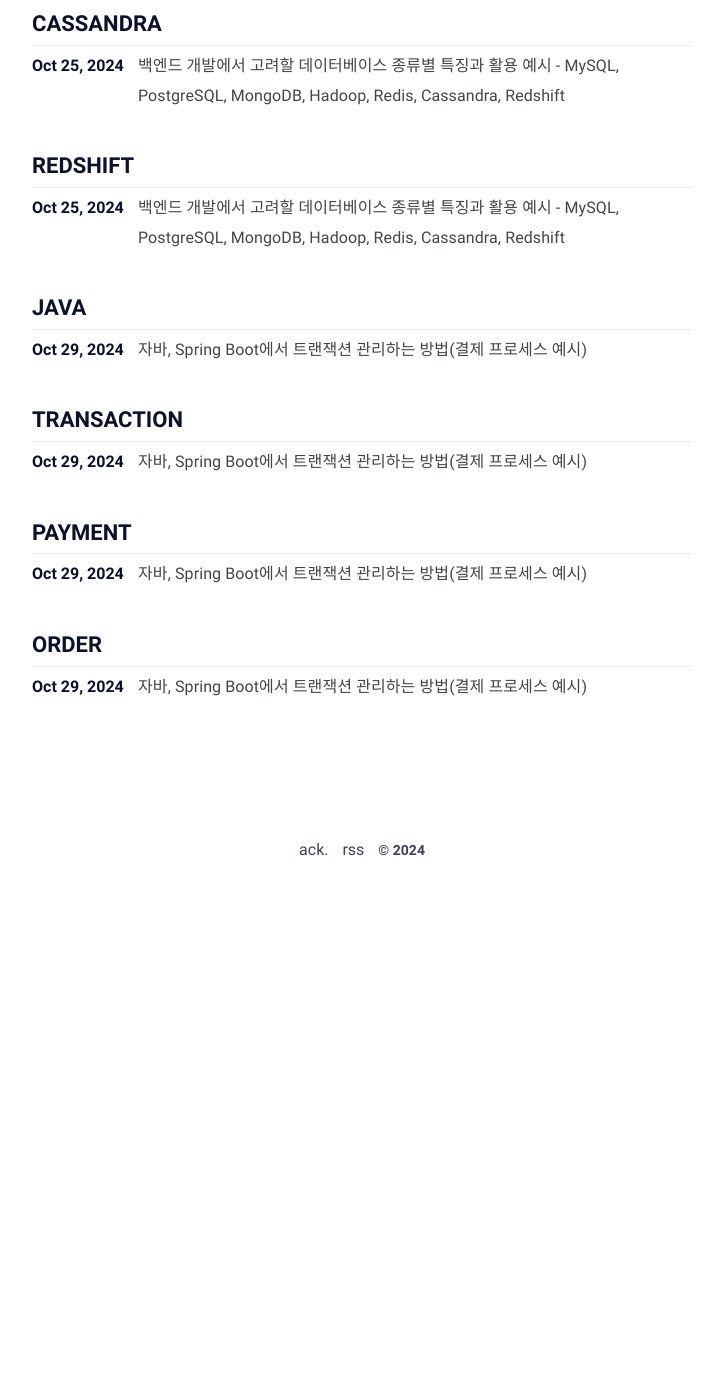
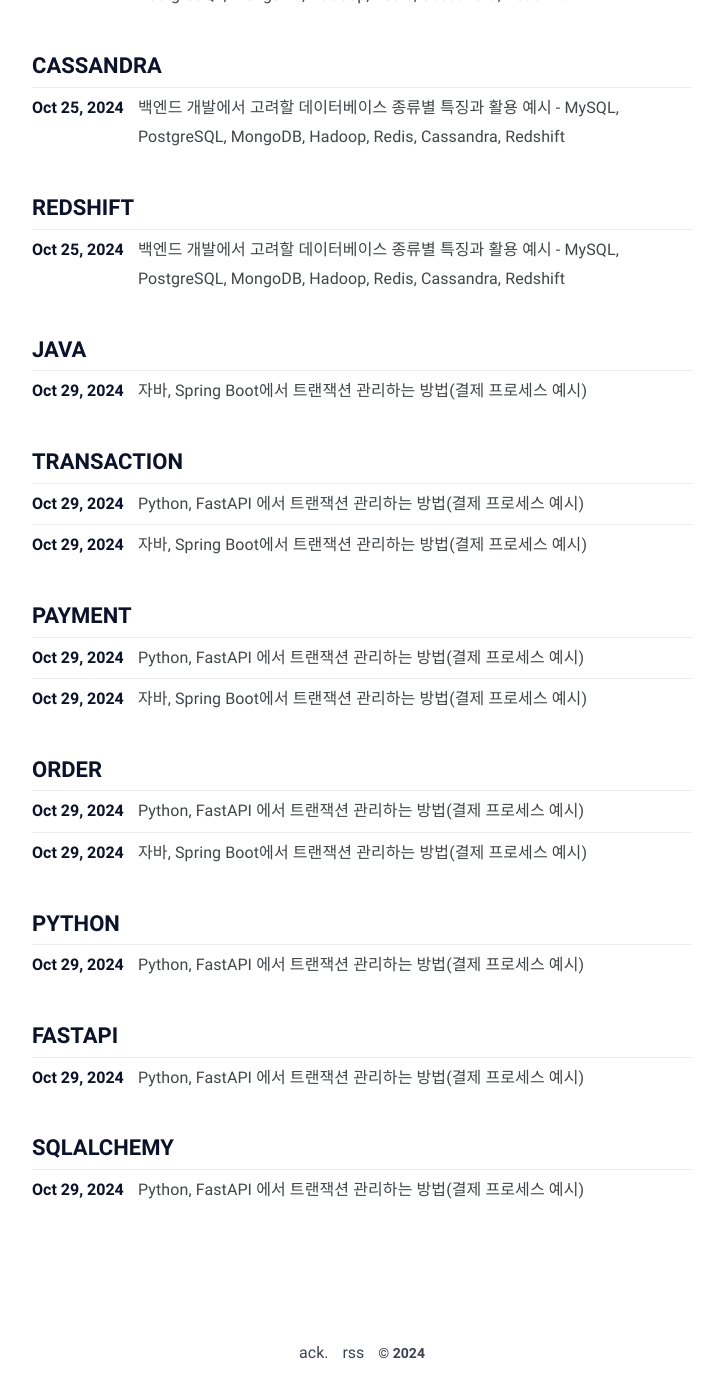
Before and after one commit to jd6186/jd6186.github.io, a Jekyll site: the page built from tags.html, in a window 1280 px wide and 1400 px high, scrolled down 5346 px. Shown: the whole window, without its empty margins (278-1001 px from the left). Built offline with Jekyll 4.4.1, drawn with Linux system fonts in a browser that asks for light colours; before the commit the page ends 6243 px from its top, so only the background shows below that; part of the change alters nothing that is shown; some of the changed text lies outside the part shown.

Commit message:
feat: Python, FastAPI에서 Transaction 관리 방법

````diff
--- a/_posts/BackEnd/Java/2024-10-29-Transaction.md
+++ b/_posts/BackEnd/Java/2024-10-29-Transaction.md
@@ -303,15 +303,7 @@ public class PaymentService {
 각 단계는 트랜잭션 관리가 필요하며, 특히 외부 결제 시스템에서 실패 시에는 모든 작업을 롤백해야 합니다.
 <br/><br/>
 
-### 2. 테이블 설계 (간략히)
-- `Users` : 사용자 정보와 포인트 잔액
-- `Orders` : 주문 정보와 결제 상태
-- `Payments` : 결제 정보와 결제 상태
-- `Discounts` : 할인 쿠폰 정보
-- `TransactionLogs` : 트랜잭션 로그
-  <br/><br/>
-
-### 3. 코드 예시: 결제 API의 트랜잭션 처리
+### 2. 코드 예시: 결제 API의 트랜잭션 처리
 ```java
 import org.springframework.stereotype.Service;
 import org.springframework.transaction.annotation.Transactional;
@@ -395,7 +387,7 @@ public class PaymentService {
 ```
 <br/><br/>
 
-### 트랜잭션 처리 단계
+#### 트랜잭션 처리 단계
 1. **사용자 포인트 차감**
     - 포인트 잔액을 차감하고, 사용자 정보를 업데이트합니다.
     - 이 작업이 실패하면 결제 전체가 롤백됩니다.
@@ -413,7 +405,7 @@ public class PaymentService {
 5. **트랜잭션 로그 생성**
     - 결제가 성공적으로 완료되면 트랜잭션 로그에 기록하여 결제 내역을 추적합니다.
 
-### 중요 부분 요약 설명
+#### 중요 부분 요약 설명
 - **독립 트랜잭션**: 외부 결제 시스템 호출과 같은 외부 작업은 실패 확률이 높으므로 `Propagation.REQUIRES_NEW` 트랜잭션으로 관리합니다. 이를 통해 외부 결제 실패 시 전체 롤백이 쉽게 관리됩니다.
 - **전체 트랜잭션 롤백**: 외부 결제에서 실패하면 `processPayment`의 트랜잭션도 모두 롤백됩니다. 이는 결제 과정에서 발생할 수 있는 불일치를 방지하는 역할을 합니다.
 - **예외 처리**: 결제 실패나 외부 호출 실패 시 적절한 예외를 발생시켜 사용자에게 알리고, 필요한 경우 오류를 기록할 수 있습니다.
@@ -424,9 +416,9 @@ public class PaymentService {
 
 트랜잭션의 기본 개념부터 @Transactional 애너테이션의 다양한 속성 설정, 그리고 실무에서 자주 사용되는 트랜잭션 관리 예시까지 다룰려고 노력했는데 도움이 되었으면 좋겠습니다 ^^
 
-트랜잭션이 데이터 일관성을 유지하는 데 얼마나 중요한 역할을 하는지 인지하셨으면 좋겠구요.
+트랜잭션이 데이터 일관성을 유지하는데 얼마나 중요한 역할을 하는지 인지하셨으면 좋겠구요.
 
-Spring Boot를 통해 안정적이고 견고한 결제 시스템을 구축하고자 하는 분들에게 도움이 되었기를 바랍니다.
+Spring Boot를 통해 안정적이고 견고한 시스템을 구축하고자 하는 분들에게 도움이 되었기를 바랍니다.
 
 긴 글 읽어주셔서 감사합니다! 궁금한 점이나 더 알고 싶은 내용이 있다면 언제든지 댓글로 남겨주세요.
 <br/><br/><br/><br/>
--- /dev/null
+++ b/_posts/BackEnd/Python/2024-10-29-FastAPI_Transaction.md
@@ -0,0 +1,452 @@
+---
+layout: post
+title: "Python, FastAPI 에서 트랜잭션 관리하는 방법(결제 프로세스 예시)"
+tags: [BackEnd, Python, FastAPI, SQLAlchemy, Transaction, Payment, Order]
+---
+
+# Intro
+안녕하세요 Noah입니다.
+
+오늘은 FastAPI와 Python에서 트랜잭션 관리하는 방법에 대해 알아보겠습니다.
+
+트랜잭션은 데이터베이스 연산이 여러 작업으로 구성될 때 전체 작업이 성공해야만 변경 사항을 반영하고, 실패 시에는 이전 상태로 복구(rollback)하여 데이터 일관성을 유지하는 중요한 역할을 합니다.
+
+Python에서는 FastAPI와 함께 SQLAlchemy를 사용하여 트랜잭션을 쉽게 관리할 수 있습니다. SQLAlchemy의 `Session` 객체를 통해 트랜잭션을 시작하고 `commit()` 또는 `rollback()`을 사용하여 트랜잭션을 제어할 수 있습니다.
+
+아래에서 트랜잭션을 설정하고 사용하는 예제와 함께 트랜잭션 관리 방법을 자세히 설명하겠습니다.
+
+이제부터 시작해보겠습니다.
+<br/><br/><br/><br/>
+
+# 목차
+
+<br/><br/><br/><br/>
+
+## 기본 Transaction 관리 방법
+### 1. 트랜잭션 설정
+SQLAlchemy의 `Session`을 사용하여 트랜잭션을 관리합니다. `session.commit()`을 통해 변경 사항을 반영하고, 예외 발생 시 `session.rollback()`을 호출하여 트랜잭션을 취소할 수 있습니다.
+
+```python
+from sqlalchemy.orm import Session
+from models import User, Order
+
+def create_user_and_place_order(db: Session, user_data, order_data):
+    new_user = User(**user_data)
+    db.add(new_user)
+    new_order = Order(**order_data)
+    db.add(new_order)
+
+    try:
+        db.commit()  # 모든 데이터가 성공적으로 저장되면 트랜잭션을 커밋
+    except Exception as e:
+        db.rollback()  # 에러 발생 시 롤백
+        raise e
+
+```
+
+<br/><br/>
+
+### 2. Isolation Level 설정 예시
+트랜잭션 격리 수준을 설정하여 트랜잭션 간 데이터 일관성 문제를 제어할 수 있습니다.
+
+예를 들어, `SERIALIZABLE`로 설정하면 동시에 같은 데이터를 읽거나 쓸 수 없도록 가장 높은 수준의 일관성을 제공합니다.
+
+```python
+from sqlalchemy import create_engine
+from sqlalchemy.orm import sessionmaker
+
+# 트랜잭션 격리 수준을 설정하여 세션 생성
+engine = create_engine("postgresql://user:password@localhost/dbname", isolation_level="SERIALIZABLE")
+SessionLocal = sessionmaker(autocommit=False, autoflush=False, bind=engine)
+
+```
+
+<br/><br/>
+
+### 3. 트랜잭션 테스트 및 롤백 확인
+테스트 코드에서도 트랜잭션을 사용할 수 있으며, 테스트 완료 후 기본적으로 롤백되도록 설정하여 데이터베이스 상태를 원상 복구할 수 있습니다.
+
+```python
+from sqlalchemy.orm import Session
+from fastapi.testclient import TestClient
+from main import app, get_db
+
+client = TestClient(app)
+
+def test_create_user_and_place_order(db: Session):
+    user_data = {"name": "John", "email": "john@example.com"}
+    order_data = {"amount": 100}
+
+    response = client.post("/create_user_order", json={"user": user_data, "order": order_data})
+    assert response.status_code == 200
+
+```
+
+테스트가 종료되면 데이터베이스는 롤백되며 실제로 변경 사항이 반영되지 않습니다.
+<br/><br/><br/><br/>
+
+## 결제 프로세스에서 트랜잭션 관리해보기
+결제 프로세스를 설계하고 구현할 때는 여러 단계가 연관되며 모든 작업이 성공적으로 완료되어야 데이터 일관성을 유지할 수 있습니다.
+<br/><br/>
+
+### 1. 결제와 관련된 테이블 설계
+결제 프로세스에서 필요한 주요 테이블은 사용자, 주문, 결제, 결제 상태, 포인트/할인 정보 등을 포함합니다.
+
+#### 테이블 설계
+1. **Users** (사용자 정보)
+- `user_id`: 사용자 ID (PK)
+- `name`: 사용자 이름
+- `balance`: 사용자 잔액
+1. **Orders** (주문 정보)
+- `order_id`: 주문 ID (PK)
+- `user_id`: 사용자 ID (FK)
+- `total_amount`: 총 주문 금액
+1. **Payments** (결제 정보)
+- `payment_id`: 결제 ID (PK)
+- `order_id`: 주문 ID (FK)
+- `amount`: 결제 금액
+- `status`: 결제 상태 (예: "PENDING", "COMPLETED")
+- `created_at`: 결제 시도 일자
+  <br/><br/>
+
+### 2. 트랜잭션을 구분하여 관리하는 이유
+결제는 여러 단계로 나뉘며, 각 단계가 성공적으로 처리되지 않으면 이후의 작업을 중단하고 이전 상태로 되돌려야 합니다.
+
+#### 트랜잭션 구분 방식
+1. **주문 생성 트랜잭션**: 주문을 생성하여 결제 전 준비 상태로 저장.
+2. **결제 초기화 트랜잭션**: 결제 상태를 "PENDING"으로 설정.
+3. **결제 승인 및 트랜잭션 처리 트랜잭션**: 결제가 성공되면 상태를 "COMPLETED"로 변경.
+   <br/><br/>
+
+### 3. 트랜잭션 관리 코드 예시
+아래는 결제 트랜잭션 관리 예제 코드입니다.
+
+```python
+from sqlalchemy.orm import Session
+from models import Order, Payment
+
+def create_order(db: Session, order_data):
+    new_order = Order(**order_data)
+    db.add(new_order)
+    db.commit()
+    return new_order
+
+def initiate_payment(db: Session, order_id, amount):
+    payment = Payment(order_id=order_id, amount=amount, status="PENDING")
+    db.add(payment)
+    db.commit()
+    return payment
+
+def complete_payment(db: Session, payment_id):
+    payment = db.query(Payment).filter(Payment.payment_id == payment_id).first()
+    payment.status = "COMPLETED"
+    db.commit()
+
+```
+
+<br/><br/>
+
+### 4. 트랜잭션 흐름 요약
+1. **주문 생성**: 주문 정보를 데이터베이스에 저장.
+2. **결제 초기화**: 결제 금액을 계산하여 `PENDING` 상태로 저장.
+3. **결제 승인**: 결제가 성공하면 상태를 "COMPLETED"로 설정.
+
+이러한 단계적 관리로 각 트랜잭션이 독립적으로 처리되며, 특정 단계에서 문제가 발생하면 이전 데이터가 보호됩니다.
+
+하지만 모든 상황에서 저렇게 간단하게 처리되진 않겠죠? 아래 예시를 통해 복잡한 트랜잭션을 살펴보겠습니다.
+<br/><br/><br/><br/>
+
+
+## 복잡한 Transaction 관리 방법
+복잡한 트랜잭션 처리는 주로 **하나의 API가 여러 트랜잭션을 필요로 할 때** 발생합니다.
+
+예를 들어, 결제 API에서는 사용자의 포인트, 할인 쿠폰, 결제 상태 업데이트, 결제 시스템 호출 등 여러 단계가 필요하며, 각 단계가 개별 트랜잭션으로 처리될 수 있습니다.
+
+이런 복잡한 프로세스에서는 전체 트랜잭션 관리가 매우 중요하며, 한 단계라도 실패하면 모든 작업을 롤백해야 합니다.
+
+여기서는 예시로 **포인트 결제와 외부 결제 시스템 호출을 포함한 복잡한 결제 API**를 설계해 보겠습니다.
+
+각 단계별로 트랜잭션이 진행되며, 일부 작업은 독립 트랜잭션으로 처리되어야 하고, 일부는 전체 트랜잭션으로 관리됩니다.
+<br/><br/>
+
+### 1. 예제 시나리오: 결제 API의 복잡한 트랜잭션 처리
+**결제 API 단계:**
+
+1. 사용자 포인트 차감
+2. 할인 쿠폰 적용 여부 확인 및 차감
+3. 결제 요청 상태를 "PENDING"으로 설정
+4. 외부 결제 시스템에 요청 (실패 가능성이 존재)
+5. 결제 성공 시 결제 완료 상태 "COMPLETED"로 설정하고 트랜잭션 로그 기록
+
+각 단계는 트랜잭션 관리가 필요하며, 특히 외부 결제 시스템에서 실패 시에는 모든 작업을 롤백해야 합니다.
+<br/><br/>
+
+### 2. 코드 예시: 결제 API의 트랜잭션 처리
+우선 각 단계를 독립적으로 처리하기 위해 Unit of Work 패턴과 SQLAlchemy의 Session을 사용해 트랜잭션을 관리할게요~
+
+#### 프로젝트 구조
+```plaintext
+payment_service/
+├── app/
+│   ├── controllers/
+│   │   └── payment_controller.py
+│   ├── services/
+│   │   └── payment_service.py
+│   ├── repositories/
+│   │   ├── user_repository.py
+│   │   ├── coupon_repository.py
+│   │   ├── payment_repository.py
+│   │   └── transaction_log_repository.py
+│   ├── models/
+│   │   ├── user.py
+│   │   ├── coupon.py
+│   │   ├── payment.py
+│   │   └── transaction_log.py
+│   ├── db/
+│   │   └── database.py
+│   ├── core/
+│   │   └── config.py
+│   ├── main.py
+│   └── dependencies.py
+└── requirements.txt
+```
+
+* controllers: FastAPI endpoint 정의 (API 요청의 진입점).
+* services: 비즈니스 로직을 처리.
+* repositories: 데이터베이스와의 상호작용을 담당.
+* models: SQLAlchemy 모델 정의.
+* db: 데이터베이스 연결 설정.
+* core: 환경 설정 및 설정 파일.
+* main.py: FastAPI 애플리케이션 진입점.
+* dependencies.py: 의존성 주입을 관리하여 DB 세션과 서비스 계층 등을 제공.
+
+
+#### 파일별 역할 및 코드 예시
+##### `app/repositories/user_repository.py` (및 다른 Repository 파일)
+**역할**: 데이터베이스와의 상호작용을 담당하며, 각 모델에 대한 CRUD 메소드를 제공합니다.
+
+```python
+from sqlalchemy.orm import Session
+from app.models.user import User
+
+class UserRepository:
+    def __init__(self, db: Session):
+        self.db = db
+
+    def get_user(self, user_id: int):
+        return self.db.query(User).filter(User.id == user_id).first()
+
+# 비슷한 구조로 coupon_repository.py, payment_repository.py, transaction_log_repository.py도 작성
+
+```
+
+##### `app/models/user.py` (및 다른 Model 파일)
+**역할**: 데이터베이스 테이블을 나타내는 SQLAlchemy 모델을 정의합니다.
+
+```python
+from sqlalchemy import Column, Integer, Float
+from app.db.database import Base
+
+class User(Base):
+    __tablename__ = "users"
+    id = Column(Integer, primary_key=True, index=True)
+    points = Column(Float, default=0)
+
+# 비슷한 구조로 coupon.py, payment.py, transaction_log.py도 작성
+
+```
+
+##### `app/db/database.py`
+**역할**: 데이터베이스 연결을 설정합니다.
+
+```python
+from sqlalchemy import create_engine
+from sqlalchemy.ext.declarative import declarative_base
+from sqlalchemy.orm import sessionmaker
+
+DATABASE_URL = "sqlite:///./test.db"
+engine = create_engine(DATABASE_URL)
+SessionLocal = sessionmaker(autocommit=False, autoflush=False, bind=engine)
+Base = declarative_base()
+
+```
+
+##### `app/core/config.py`
+**역할**: 환경 설정 및 데이터베이스 URL, 외부 API 키 등을 관리합니다.
+
+```python
+import os
+
+class Settings:
+    DATABASE_URL = os.getenv("DATABASE_URL", "sqlite:///./test.db")
+    # 외부 결제 시스템 관련 설정을 포함할 수 있음
+
+settings = Settings()
+
+```
+
+##### `app/dependencies.py`
+**역할**: DB 세션 등 공통 의존성을 관리합니다.
+
+```python
+from app.db.database import SessionLocal
+
+def get_db():
+    db = SessionLocal()
+    try:
+        yield db
+    finally:
+        db.close()
+```
+
+##### `app/main.py`
+**역할**: FastAPI 애플리케이션을 초기화하고 라우터를 등록합니다.
+
+```python
+from fastapi import FastAPI
+from app.controllers import payment_controller
+
+app = FastAPI()
+
+app.include_router(payment_controller.router, prefix="/api")
+
+```
+
+##### `app/controllers/payment_controller.py`
+**역할**: 결제 API 엔드포인트를 정의하며, 요청을 서비스 계층으로 전달합니다.
+
+```python
+python
+코드 복사
+from fastapi import APIRouter, HTTPException, Depends
+from sqlalchemy.orm import Session
+from app.services.payment_service import PaymentService
+from app.dependencies import get_db
+
+router = APIRouter()
+
+@router.post("/payments/")
+def process_payment(user_id: int, amount: float, db: Session = Depends(get_db)):
+    payment_service = PaymentService(db)
+    try:
+        payment = payment_service.process_payment(user_id=user_id, amount=amount)
+        return {"message": "Payment processed successfully", "payment_id": payment.id}
+    except Exception as e:
+        raise HTTPException(status_code=500, detail=str(e))
+
+```
+
+##### `app/services/payment_service.py`
+**역할**: 결제 로직을 관리하며, 트랜잭션 처리 및 외부 결제 시스템 호출을 포함한 비즈니스 로직을 수행합니다.
+
+```python
+from sqlalchemy.orm import Session
+from app.repositories.user_repository import UserRepository
+from app.repositories.coupon_repository import CouponRepository
+from app.repositories.payment_repository import PaymentRepository
+from app.repositories.transaction_log_repository import TransactionLogRepository
+from app.models.payment import PaymentStatus
+import requests
+
+class PaymentService:
+    def __init__(self, db: Session):
+        self.db = db
+        self.user_repo = UserRepository(db)
+        self.coupon_repo = CouponRepository(db)
+        self.payment_repo = PaymentRepository(db)
+        self.log_repo = TransactionLogRepository(db)
+
+    def process_payment(self, user_id: int, amount: float):
+        try:
+            # Step 1: 사용자 포인트 차감
+            user = self.user_repo.get_user(user_id)
+            if user.points < amount:
+                raise ValueError("Insufficient points.")
+            user.points -= amount
+
+            # Step 2: 할인 쿠폰 적용 및 차감
+            coupon = self.coupon_repo.get_coupon(user_id)
+            if coupon:
+                amount -= coupon.discount_amount
+                self.coupon_repo.delete_coupon(coupon)
+
+            # Step 3: 결제 정보 초기화 및 상태 설정
+            payment = self.payment_repo.create_payment(user_id, amount, PaymentStatus.PENDING)
+            self.db.commit()  # 초기 상태 커밋
+            self.db.refresh(payment)
+
+            # Step 4: 외부 결제 시스템 호출
+            external_payment_result = self.external_payment_system(payment.id, amount)
+
+            if external_payment_result.get("status") != "success":
+                raise ValueError("External payment failed.")
+
+            # Step 5: 트랜잭션 로그 생성
+            payment.status = PaymentStatus.COMPLETED
+            self.log_repo.create_log(payment_id=payment.id, status="COMPLETED")
+
+            self.db.commit()  # 모든 단계가 성공한 경우에만 최종 커밋
+            return payment
+
+        except Exception as e:
+            self.db.rollback()  # 오류 발생 시 롤백
+            raise ValueError(f"Payment process failed: {str(e)}")
+
+    def external_payment_system(self, payment_id: int, amount: float):
+        """
+        실제 외부 결제 시스템과 상호작용을 수행하는 메서드.
+        실제 환경에서는 이 메서드가 외부 API를 호출하고 결제 결과를 반환합니다.
+        """
+        try:
+            # 외부 결제 API 호출 예시
+            response = requests.post(
+                "https://api.external-payment.com/charge",
+                json={"payment_id": payment_id, "amount": amount},
+                headers={"Authorization": "Bearer YOUR_API_KEY"},
+                timeout=10
+            )
+            response.raise_for_status()  # 응답이 성공적이지 않으면 예외 발생
+
+            # 응답 파싱
+            payment_response = response.json()
+            return payment_response
+
+        except requests.exceptions.RequestException as e:
+            # 네트워크 오류, 타임아웃 등의 예외 처리
+            raise ValueError(f"External payment request failed: {str(e)}")
+
+```
+<br/><br/>
+
+#### 트랜잭션 처리 단계
+1. **사용자 포인트 차감**
+    - 포인트 잔액을 차감하고, 사용자 정보를 업데이트합니다.
+    - 이 작업이 실패하면 결제 전체가 롤백됩니다.
+2. **할인 쿠폰 적용 및 차감**
+    - 할인 쿠폰의 만료 여부를 확인하고, 만료되지 않았으면 쿠폰을 삭제하여 차감 처리합니다.
+    - 이 작업이 실패해도 전체 트랜잭션이 롤백됩니다.
+3. **결제 정보 초기화 및 상태 설정**
+    - `Payment` 엔터티를 생성하고 상태를 "PENDING"으로 설정하여 결제를 초기화합니다.
+    - 결제 상태가 아직 확정되지 않았으므로 외부 결제가 성공해야만 이후 상태를 "COMPLETED"로 업데이트합니다.
+4. **외부 결제 시스템 호출**
+    - 외부 결제 시스템 호출이 실패할 경우 HTTPException을 발생시키고 트랜잭션 전체를 롤백합니다.
+5. **트랜잭션 로그 생성**
+    - 결제가 성공적으로 완료되면 트랜잭션 로그에 기록하여 결제 내역을 추적합니다.
+
+#### 중요 부분 요약 설명
+- **독립 트랜잭션**: 일부 작업은 즉각적으로 반영되며, 예를 들어 포인트 차감, 쿠폰 차감 등은 한 번 수행하면 결과가 유지됩니다.
+- **전체 트랜잭션 롤백**: 결제 중 하나의 단계라도 실패하면 모든 작업이 롤백되어 데이터 무결성이 보장됩니다.
+- **예외 처리**: try-except 블록을 통해 예외가 발생할 경우 rollback()을 호출하여 상태를 원래대로 되돌립니다.
+  <br/><br/><br/><br/>
+
+# Outro
+이번 글에서는 Python, FastAPI에서 트랜잭션을 관리하는 방법을 실무에서 사용할 법한 결제 프로세스를 예시로 하여 자세히 알아보았습니다.
+
+트랜잭션의 기본 개념부터 FastAPI와 SQLAlchemy에서 트랜잭션을 관리하는 설정, 그리고 실무에서 자주 사용되는 트랜잭션 관리 예시까지 다룰려고 노력했는데 도움이 되었으면 좋겠습니다 ^^
+
+트랜잭션이 데이터 일관성을 유지하는데 얼마나 중요한 역할을 하는지 인지하셨으면 좋겠구요.
+
+FastAPI와 SQLAlchemy 활용을 통해 안정적이고 견고한시스템을 구축하고자 하는 분들에게 도움이 되었기를 바랍니다.
+
+긴 글 읽어주셔서 감사합니다! 궁금한 점이나 더 알고 싶은 내용이 있다면 언제든지 댓글로 남겨주세요.
+<br/><br/><br/><br/>
````
